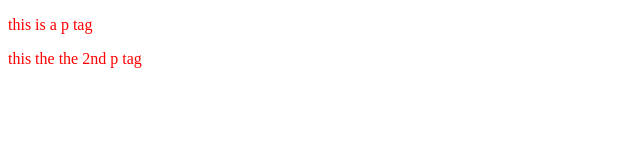
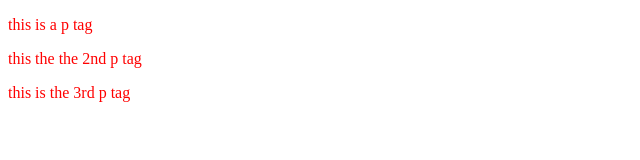
Before and after one commit to Alirazariaz42/testingMyskills, a plain HTML site: page index.html in a window 1280 px wide. Shown: the whole page, without its empty margins (0-640 px from the left). Drawn offline with Linux system fonts and the light colour scheme.

Commit message:
add home page and a new line in index file

```diff
--- a/index.html
+++ b/index.html
@@ -9,5 +9,6 @@
 <body>
   <p> this is a p tag</p>
   <p> this the the 2nd p tag</p>
+  <p> this is the 3rd p tag</p>
 </body>
 </html>
```
